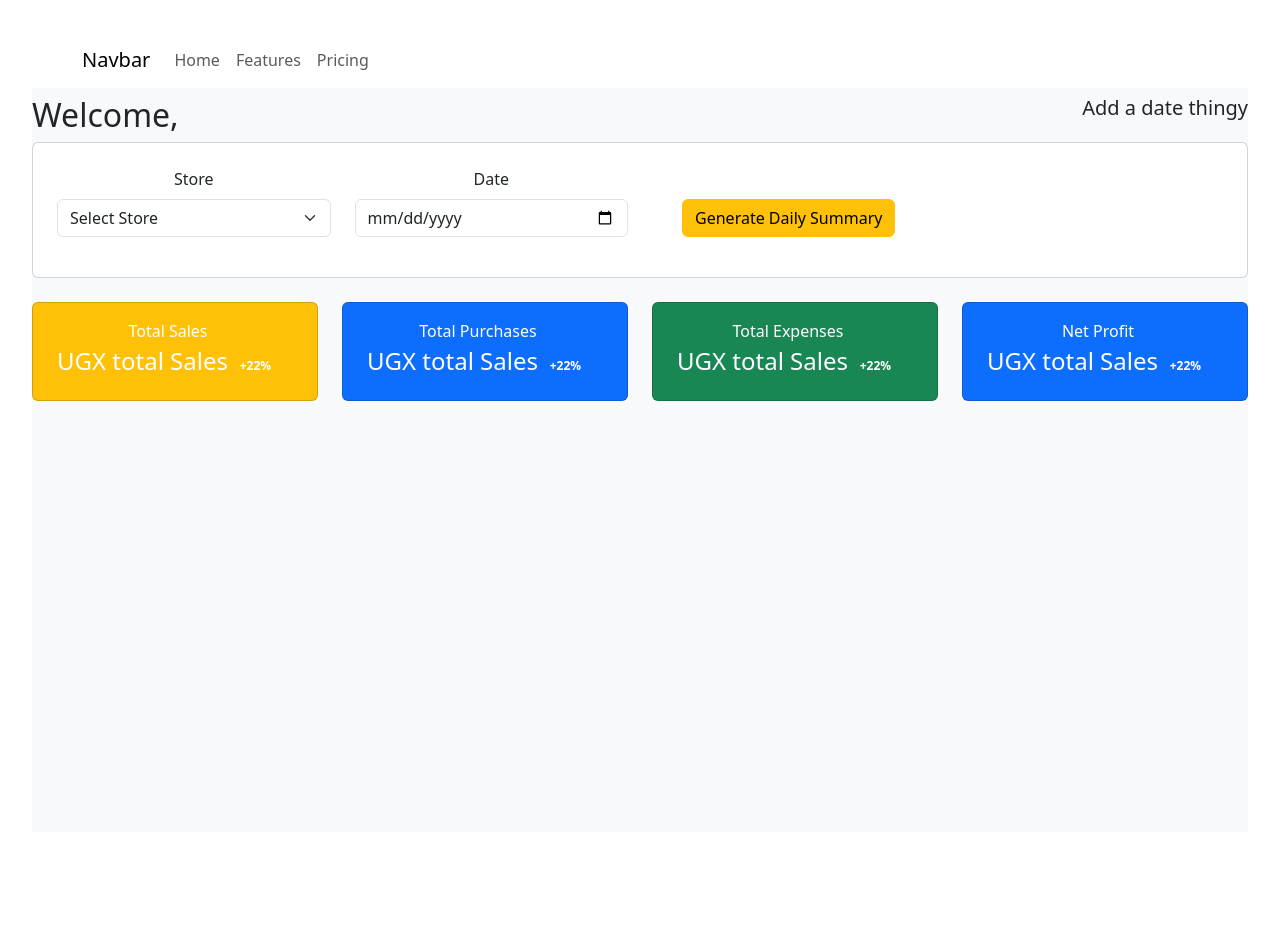
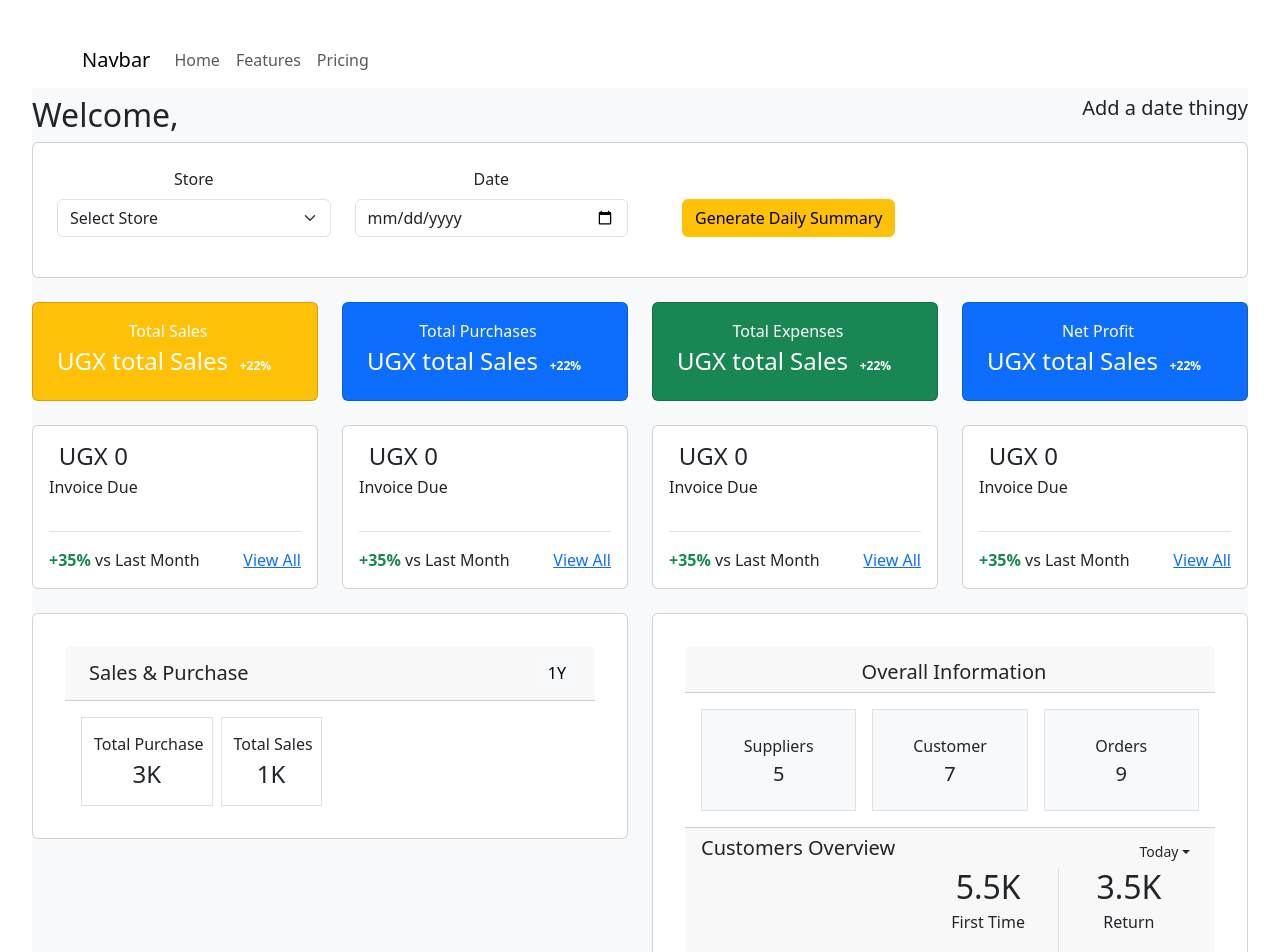
Before and after one commit to mayanjer/inventory_react, a React (Vite) app: page / in a window 1280 px wide. Shown: the top 952 px of the page. Before the commit the page ends 864 px from the top, so only its background shows below. Built offline with nearby package versions, Linux system fonts and the light colour scheme.

Commit message:
added some more card but with no Css for now

```diff
--- /dev/null
+++ b/src/components/InvoiceCard.jsx
@@ -0,0 +1,30 @@
+
+
+export default function InvoiceCard() {
+    return (
+
+        <div className="card revenue-widget flex-fill p-0">
+          <div className="card-body">
+            <div className="d-flex align-items-center justify-content-between mb-3 pb-3 border-bottom">
+              <div>
+                <h4 className="mb-1">UGX 0</h4>
+                <p>Invoice Due</p>
+              </div>
+              <span className="revenue-icon bg-teal-transparent text-teal">
+                <i className="ti ti-chart-pie fs-16"></i>
+              </span>
+            </div>
+            <div className="d-flex align-items-center justify-content-between">
+              <p className="mb-0">
+                <span className="fs-13 fw-bold text-success">+35%</span> vs Last
+                Month
+              </p>
+              <a href="#" className="text-decoration-underline fs-13 fw-medium">
+                View All
+              </a>
+
+          </div>
+        </div>
+      </div>
+    );
+}
--- /dev/null
+++ b/src/components/OverallInformationCard.jsx
@@ -0,0 +1,105 @@
+export default function OverallInfoCard() {
+  return (
+      <div class="card flex-fill">
+        <div class="card-header">
+          <div class="d-inline-flex align-items-center">
+            <span class="title-icon bg-soft-info fs-16 me-2">
+              <i class="ti ti-info-circle"></i>
+            </span>
+            <h5 class="card-title mb-0">Overall Information</h5>
+          </div>
+        </div>
+        <div class="card-body">
+          <div class="row g-3">
+            <div class="col-md-4">
+              <div class="info-item border bg-light p-3 text-center">
+                <div class="mb-2 text-info fs-24">
+                  <i class="ti ti-user-check"></i>
+                </div>
+                <p class="mb-1">Suppliers</p>
+                <h5>5</h5>
+              </div>
+            </div>
+            <div class="col-md-4">
+              <div class="info-item border bg-light p-3 text-center">
+                <div class="mb-2 text-orange fs-24">
+                  <i class="ti ti-users"></i>
+                </div>
+                <p class="mb-1">Customer</p>
+                <h5>7</h5>
+              </div>
+            </div>
+            <div class="col-md-4">
+              <div class="info-item border bg-light p-3 text-center">
+                <div class="mb-2 text-teal fs-24">
+                  <i class="ti ti-shopping-cart"></i>
+                </div>
+                <p class="mb-1">Orders</p>
+                <h5>9</h5>
+              </div>
+            </div>
+          </div>
+        </div>
+        <div class="card-footer pb-sm-0">
+          <div class="d-flex align-items-center justify-content-between flex-wrap gap-3">
+            <h5>Customers Overview</h5>
+            <div class="dropdown dropdown-wraper">
+              <a
+                href="javascript:void(0);"
+                class="dropdown-toggle btn btn-sm btn-white"
+                data-bs-toggle="dropdown"
+                aria-expanded="false"
+              >
+                <i class="ti ti-calendar me-1"></i>Today
+              </a>
+              <ul class="dropdown-menu p-3">
+                <li>
+                  <a href="javascript:void(0);" class="dropdown-item">
+                    Today
+                  </a>
+                </li>
+                <li>
+                  <a href="javascript:void(0);" class="dropdown-item">
+                    Weekly
+                  </a>
+                </li>
+                <li>
+                  <a href="javascript:void(0);" class="dropdown-item">
+                    Monthly
+                  </a>
+                </li>
+              </ul>
+            </div>
+          </div>
+          <div class="row align-items-center">
+            <div class="col-sm-5">
+              <div id="customer-chart"></div>
+            </div>
+            <div class="col-sm-7">
+              <div class="row gx-0">
+                <div class="col-sm-6">
+                  <div class="text-center border-end">
+                    <h2 class="mb-1">5.5K</h2>
+                    <p class="text-orange mb-2">First Time</p>
+                    <span class="badge badge-success badge-xs d-inline-flex align-items-center">
+                      <i class="ti ti-arrow-up-left me-1"></i>25%
+                    </span>
+                  </div>
+                </div>
+                <div class="col-sm-6">
+                  <div class="text-center">
+                    <h2 class="mb-1">3.5K</h2>
+                    <p class="text-teal mb-2">Return</p>
+                    <span class="badge badge-success badge-xs d-inline-flex align-items-center">
+                      <i class="ti ti-arrow-up-left me-1"></i>21%
+                    </span>
+                  </div>
+                </div>
+              </div>
+            </div>
+          </div>
+        </div>
+      </div>
+
+  );
+}
--- /dev/null
+++ b/src/components/Sales&PurchaseCard.jsx
@@ -0,0 +1,55 @@
+export default function SalesPurchaseCard() {
+  return (
+    <div class="card flex-fill">
+      <div className="card-header d-flex justify-content-between align-items-center">
+        <div className="d-inline-flex align-items-center">
+          <span className="title-icon bg-soft-primary fs-16 me-2">
+            <i className="ti ti-shopping-cart"></i>
+          </span>
+          <h5 className="card-title mb-0">Sales & Purchase</h5>
+        </div>
+        <ul className="nav btn-group custom-btn-group">
+          <a className="btn btn-outline-light" href="javascript:void(0);">
+            1D
+          </a>
+          <a className="btn btn-outline-light" href="javascript:void(0);">
+            1W
+          </a>
+          <a className="btn btn-outline-light" href="javascript:void(0);">
+            1M
+          </a>
+          <a className="btn btn-outline-light" href="javascript:void(0);">
+            3M
+          </a>
+          <a className="btn btn-outline-light" href="javascript:void(0);">
+            6M
+          </a>
+          <a className="btn btn-outline-light active" href="javascript:void(0);">
+            1Y
+          </a>
+        </ul>
+      </div>
+      <div className="card-body pb-0">
+        <div>
+          <div className="d-flex align-items-center gap-2">
+            <div className={"border p-2 br-8"}>
+              <p className="d-inline-flex align-items-center mb-1">
+                <i className="ti ti-circle-filled fs-8 text-primary-300 me-1"></i>
+                Total Purchase
+              </p>
+              <h4>3K</h4>
+            </div>
+            <div className="border p-2 br-8">
+              <p class="d-inline-flex align-items-center mb-1">
+                <i className="ti ti-circle-filled fs-8 text-primary me-1"></i>Total
+                Sales
+              </p>
+              <h4>1K</h4>
+            </div>
+          </div>
+          <div id="sales-daychart"></div>
+        </div>
+      </div>
+    </div>
+  );
+}
--- a/src/main.jsx
+++ b/src/main.jsx
@@ -6,6 +6,8 @@ import App from "./App.jsx";
 import { RouterProvider, createBrowserRouter } from "react-router-dom";
 import RootComponent from "./components/RootComponent";
 import Dashboard from "./routes/Dashboard.jsx";
+import "bootstrap-icons/font/bootstrap-icons.css";
+
 
 
 const router = createBrowserRouter([
--- a/src/routes/Dashboard.jsx
+++ b/src/routes/Dashboard.jsx
@@ -1,6 +1,9 @@
 import Card from "../components/LongCard";
 import { Row, Col } from "react-bootstrap";
 import ShortCard from "../components/ShortCard";
+import InvoiceCard from "../components/InvoiceCard";
+import SalesPurchaseCard from "../components/Sales&PurchaseCard";
+import OverallInfoCard from "../components/OverallInformationCard";
 function Dashboard() {
   return (
     <>
@@ -17,35 +20,48 @@ function Dashboard() {
       <Card />
       <Row className="d-flex mt-4">
         <Col>
-          <ShortCard variant="warning" cardHeader = "Total Sales"/>
+          <ShortCard variant="warning" cardHeader="Total Sales" />
         </Col>
         <Col>
-          <ShortCard variant = "primary" cardHeader = "Total Purchases"/>
+          <ShortCard variant="primary" cardHeader="Total Purchases" />
         </Col>
         <Col>
-          <ShortCard variant = "success" cardHeader = "Total Expenses" />
+          <ShortCard variant="success" cardHeader="Total Expenses" />
         </Col>
         <Col>
-          <ShortCard variant = "primary" cardHeader = "Net Profit"/>
+          <ShortCard variant="primary" cardHeader="Net Profit" />
         </Col>
+      </Row>
+
+      {/* Invoice Cards and expenditure cards */}
+      <Row className="mt-4 d-flex">
+        <Col>
+          <InvoiceCard />
+        </Col>
+
+        <Col>
+          <InvoiceCard />
+        </Col>
+
+        <Col>
+          <InvoiceCard />
+        </Col>
+        <Col>
+          <InvoiceCard />
+        </Col>
+      </Row>
+
+      <Row className = "mt-4">
+        <Col>
+        <SalesPurchaseCard/>
+        </Col>
+        <Col>
+        <OverallInfoCard/>
+        </Col>
+
       </Row>
     </>
   );
 }
 
 export default Dashboard;
-
-<Row>
-  <Col>
-    <ShortCard />
-  </Col>
-  <Col>
-    <ShortCard />
-  </Col>
-  <Col>
-    <ShortCard />
-  </Col>
-  <Col>
-    <ShortCard />
-  </Col>
-</Row>;
```
